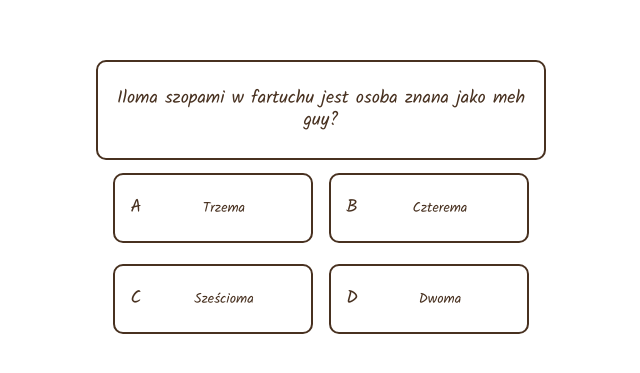
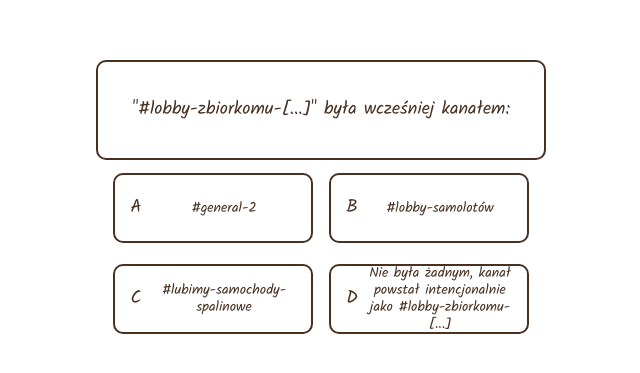
Before and after one commit to Zuthen/Myslac-Milon-Glebiej, a React (Vite) app in the folder myslac-milion-glebiej/: page / in a window 1280 px wide. Shown: the part 199-572 px from the top of the page, without its empty margins (319-959 px from the left). Built offline with nearby package versions, Linux system fonts and the light colour scheme.

Commit message:
QuestionAndAnswers rewritten for json model

```diff
--- a/myslac-milion-glebiej/src/App.tsx
+++ b/myslac-milion-glebiej/src/App.tsx
@@ -1,17 +1,13 @@
 import './App.css'
 import { QuestionAndAnswers } from './components/QuestionAndAnswers/QuestionAndAnswers'
+import questions from "./questions.json"
 
 
 function App() {
-  const testData = {
-    question: "Iloma szopami w fartuchu jest osoba znana jako meh guy?",
-    answerA: "Trzema",
-    answerB: "Czterema",
-    answerC: "Sześcioma",
-    answerD: "Dwoma"
-  }
+  const testData = questions[3]
+
   return (
-    <QuestionAndAnswers question={testData.question} answerA={testData.answerA} answerB={testData.answerB} answerC={testData.answerC} answerD={testData.answerD} />
+    <QuestionAndAnswers question={testData} />
   )
 }
 
--- a/myslac-milion-glebiej/src/components/QuestionAndAnswers/QuestionAndAnswers.tsx
+++ b/myslac-milion-glebiej/src/components/QuestionAndAnswers/QuestionAndAnswers.tsx
@@ -1,25 +1,41 @@
 import { Question } from "../Question/Question"
 import { Answer } from "../Answer/Answer"
 
+type Answer = {
+    answer: string,
+    correct: boolean
+}
+type Answers = {
+    A: Answer,
+    B: Answer,
+    C: Answer,
+    D: Answer
+}
+
+type Question = {
+    id: string,
+    question: string,
+    level: number[],
+    answers: Answers,
+    why: string
+}
+
 type Props = {
-    question: string,
-    answerA: string,
-    answerB: string,
-    answerC: string,
-    answerD: string,
+    question: Question
 }
-export const QuestionAndAnswers = ({ question, answerA, answerB, answerC, answerD }: Props) => {
+
+export const QuestionAndAnswers = ({ question }: Props) => {
     return <div style={{ display: "flex", flexDirection: "column", alignItems: "center" }}>
         <div style={{ flex: 1 }}>
-            <Question text={question} />
+            <Question text={question.question} />
         </div>
         <div style={{ flex: 1, flexDirection: "row", display: "flex", margin: "5px" }}>
-            <div style={{ flex: 1, margin: "8px" }}> <Answer text={answerA} answerId="A" /></div>
-            <div style={{ flex: 1, margin: "8px" }}> <Answer text={answerB} answerId="B" /></div>
+            <div style={{ flex: 1, margin: "8px" }}> <Answer text={question.answers.A.answer} answerId="A" /></div>
+            <div style={{ flex: 1, margin: "8px" }}> <Answer text={question.answers.B.answer} answerId="B" /></div>
         </div>
         <div style={{ flex: 1, flexDirection: "row", display: "flex" }}>
-            <div style={{ flex: 1, margin: "8px" }}> <Answer text={answerC} answerId="C" /></div>
-            <div style={{ flex: 1, margin: "8px" }}> <Answer text={answerD} answerId="D" /></div>
+            <div style={{ flex: 1, margin: "8px" }}> <Answer text={question.answers.C.answer} answerId="C" /></div>
+            <div style={{ flex: 1, margin: "8px" }}> <Answer text={question.answers.D.answer} answerId="D" /></div>
         </div>
     </div>
 }
--- /dev/null
+++ b/myslac-milion-glebiej/src/questions.json
@@ -0,0 +1,210 @@
+[
+  {
+    "id": "6e83d947-a353-426e-b2e3-bfc1d0ec58a7",
+    "question": "Kaburę na co zwykle ma przy sobie PiTau?",
+    "level": [
+      4
+    ],
+    "answers": {
+      "A": {
+        "answer": "Butelkę po Tymbarku",
+        "correct": true
+      },
+      "B": {
+        "answer": "\"Fenomenologię ducha\" Hegla",
+        "correct": false
+      },
+      "C": {
+        "answer": "Latarkę pozycyjnę + komplet baterii",
+        "correct": false
+      },
+      "D": {
+        "answer": "Rolkę folii aluminiowej",
+        "correct": false
+      }
+    },
+    "why": ""
+  },
+  {
+    "id": "b54f03c7-3baa-413c-a4b7-d3860ed66581",
+    "question": "Pan N jest panem \"N\" ponieważ jest:",
+    "level": [
+      1
+    ],
+    "answers": {
+      "A": {
+        "answer": "Narratorem",
+        "correct": true
+      },
+      "B": {
+        "answer": "Numizmatykiem",
+        "correct": false
+      },
+      "C": {
+        "answer": "Nieheteronormatywny",
+        "correct": false
+      },
+      "D": {
+        "answer": "Niereformowalny",
+        "correct": false
+      }
+    },
+    "why": ""
+  },
+  {
+    "id": "703fb67e-823a-45ce-bfdb-84bda3d740fe",
+    "question": "Chronologicznie najnowszą osobą moderatorską jest:",
+    "level": [
+      3
+    ],
+    "answers": {
+      "A": {
+        "answer": "Kotra",
+        "correct": true
+      },
+      "B": {
+        "answer": "PiTau",
+        "correct": false
+      },
+      "C": {
+        "answer": "Barnaba",
+        "correct": false
+      },
+      "D": {
+        "answer": "Uther",
+        "correct": false
+      }
+    },
+    "why": ""
+  },
+  {
+    "id": "e9a14383-258c-4c6c-8bcd-9a8f255b3f23",
+    "question": "\"#lobby-zbiorkomu-[...]\" była wcześniej kanałem:",
+    "level": [
+      5
+    ],
+    "answers": {
+      "A": {
+        "answer": "#general-2",
+        "correct": true
+      },
+      "B": {
+        "answer": "#lobby-samolotów",
+        "correct": false
+      },
+      "C": {
+        "answer": "#lubimy-samochody-spalinowe",
+        "correct": false
+      },
+      "D": {
+        "answer": "Nie była żadnym, kanał powstał intencjonalnie jako #lobby-zbiorkomu-[...]",
+        "correct": false
+      }
+    },
+    "why": ""
+  },
+  {
+    "id": "8f1b8109-f6c3-4c38-9d2f-d8379346e009",
+    "question": "O czym zwykle informuje Adam po obejrzanym filmie?",
+    "level": [
+      4
+    ],
+    "answers": {
+      "A": {
+        "answer": "Czy są szopy.",
+        "correct": true
+      },
+      "B": {
+        "answer": "Czy w filmie występuje nagość.",
+        "correct": false
+      },
+      "C": {
+        "answer": "Czy wspomniano w nim Marska.",
+        "correct": false
+      },
+      "D": {
+        "answer": "O niczym, Adam nie ogląda filmów.",
+        "correct": false
+      }
+    },
+    "why": ""
+  },
+  {
+    "id": "cf5513bf-23c4-4c64-8bee-646efbb75a28",
+    "question": "Kim lub czym jest wejder?",
+    "level": [
+      7
+    ],
+    "answers": {
+      "A": {
+        "answer": "Nikt tego do końca nie wie.",
+        "correct": true
+      },
+      "B": {
+        "answer": "Internetowym lewakiem.",
+        "correct": false
+      },
+      "C": {
+        "answer": "Modelem sztucznej inteligencji.",
+        "correct": false
+      },
+      "D": {
+        "answer": "Personifikacją internetowej dramy.",
+        "correct": false
+      }
+    },
+    "why": ""
+  },
+  {
+    "id": "58b634f7-7f80-47e8-ab26-8d98e7795b85",
+    "question": "Ile do tej pory było edycji klubu czytelniczego?",
+    "level": [
+      8
+    ],
+    "answers": {
+      "A": {
+        "answer": "Jedna.",
+        "correct": true
+      },
+      "B": {
+        "answer": "Dwie.",
+        "correct": false
+      },
+      "C": {
+        "answer": "Trzy.",
+        "correct": false
+      },
+      "D": {
+        "answer": "Żadnej.",
+        "correct": false
+      }
+    },
+    "why": ""
+  },
+  {
+    "id": "5c702be2-12c8-4f59-860e-f514ad84f681",
+    "question": "Iloma szopami w fartuchu jest osoba znana jako meh guy?",
+    "level": [
+      2
+    ],
+    "answers": {
+      "A": {
+        "answer": "Trzema.",
+        "correct": true
+      },
+      "B": {
+        "answer": "Czterema.",
+        "correct": false
+      },
+      "C": {
+        "answer": "Sześcioma.",
+        "correct": false
+      },
+      "D": {
+        "answer": "Dwoma.",
+        "correct": false
+      }
+    },
+    "why": ""
+  }
+]
```
Also changed, not shown: 1 other file (tests, documents, lock files or other folders).
